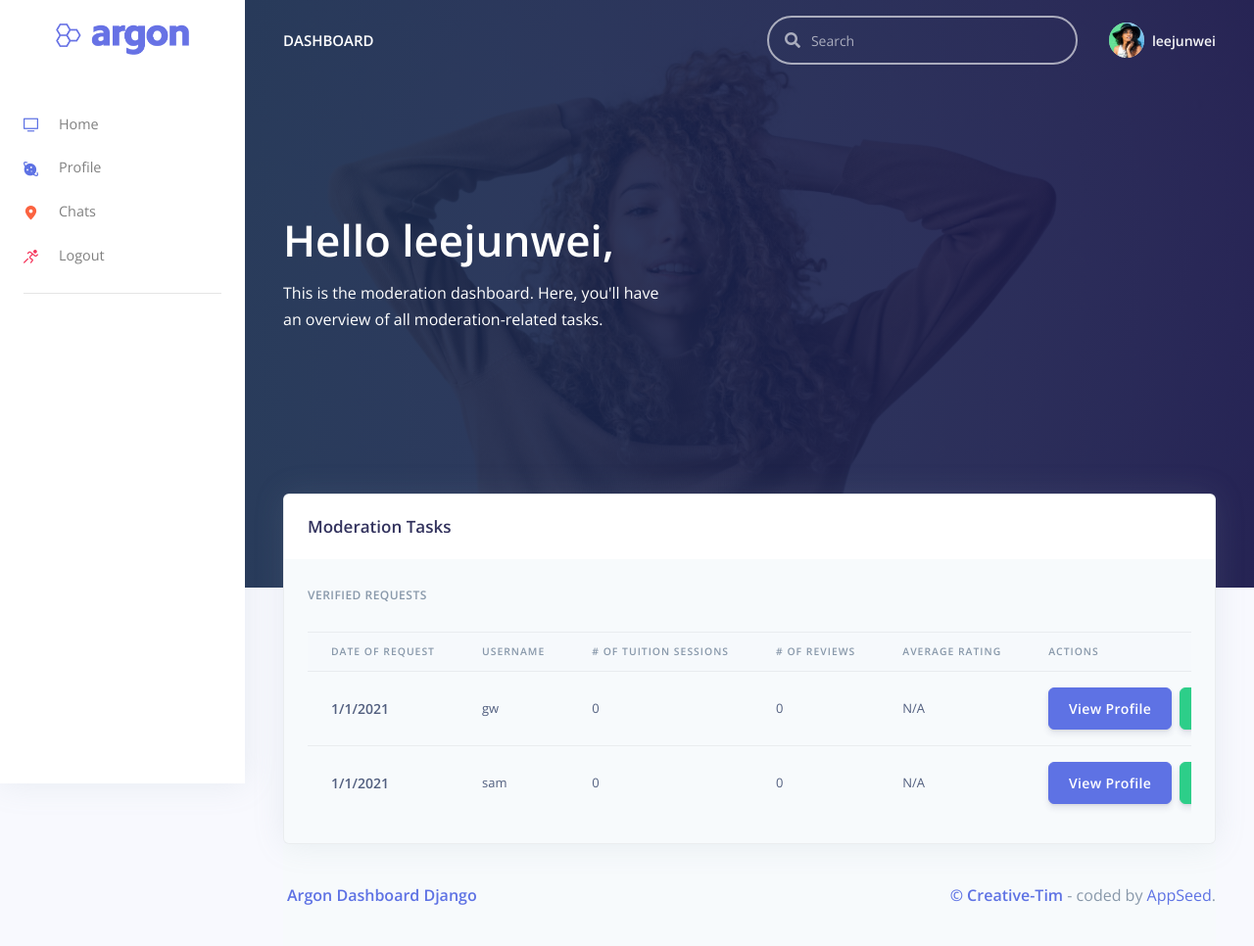
After one commit to leejunweisg/NTUtor, a Django app: page /moderation/ in a window 1280 px wide. The commit adds this page. Shown: the whole page at 98% size. Run offline with Django 3.2, Linux system fonts and the light colour scheme; a user stored in the database is signed in; data comes from the database, SQL or seed files in the repository; both versions use the stored data as it was after the commit; data that the repository does not hold is empty; some libraries are stand-ins or nearby versions.

Commit message:
Added Moderation Page
- Not done with approve/reject operations

```diff
--- /dev/null
+++ b/mainapp/templates/moderation/moderation.html
@@ -0,0 +1,110 @@
+{% extends 'layouts/base.html' %}
+
+{% block title %} Moderation - Home {% endblock title %}
+
+<!-- Specific CSS goes HERE -->
+{% block stylesheets %}{% endblock stylesheets %}
+
+{% block content %}
+
+<!-- Header -->
+<div class="header pb-8 pt-5 pt-lg-8 d-flex align-items-center"
+    style="min-height: 600px; background-image: url(/static/assets/img/theme/profile-cover.jpg); background-size: cover; background-position: center top;">
+    <!-- Mask -->
+    <span class="mask bg-gradient-default opacity-8"></span>
+    <!-- Header container -->
+    <div class="container-fluid d-flex align-items-center">
+        <div class="row">
+            <div class="col-lg-7 col-md-10">
+                <h1 class="display-2 text-white">Hello {{ request.user.username }},</h1>
+                <p class="text-white mt-0 mb-5">This is the moderation dashboard. Here, you'll have an overview of all
+                    moderation-related tasks.</p>
+            </div>
+        </div>
+    </div>
+</div>
+
+<!-- Body -->
+<div class="container-fluid mt--7">
+
+    <!-- Print django flash messages -->
+    {% include "includes/messages.html" %}
+
+    <div class="row">
+        <div class="col-xl-12 order-xl-1">
+            <div class="card bg-secondary shadow">
+                <div class="card-header bg-white border-0">
+                    <div class="row align-items-center">
+                        <div class="col-8">
+                            <h3 class="mb-0">Moderation Tasks</h3>
+                        </div>
+                    </div>
+                </div>
+                <div class="card-body">
+                    <h6 class="heading-small text-muted mb-4">Verified Requests</h6>
+                    <div class="table-responsive">
+                        <table class="table align-items-center table-flush">
+                          <thead class="thead-light">
+                            <tr>
+                              <th scope="col">Date of Request</th>
+                              <th scope="col">Username</th>
+                              <th scope="col"># of Tuition Sessions</th>
+                              <th scope="col"># of Reviews</th>
+                              <th scope="col">Average Rating</th>
+                              <th scope="col">Actions</th>
+                            </tr>
+                          </thead>
+                          <tbody>
+                            <!-- Populate requests table -->
+                            {% if verified_requests|length == 0 %}
+                                <tr><td colspan="7">There are no requests at this time.</td></tr>
+                            {% else %}
+                            {% for person in verified_requests %}
+                            <tr>
+                              <th scope="row">
+                                <div class="media align-items-center">
+                                  <div class="media-body">
+                                    <span class="mb-0 text-sm">1/1/2021</span>
+                                  </div>
+                                </div>
+                              </th>
+                              <!-- Username -->
+                              <td>{{ person.username }}</td>
+                              <!-- No. of tuition sessions completed -->
+                              <td>{{ person.n_sessions }}</td>
+                              <!-- No. of reviews -->
+                              <td>{{ person.n_reviews }}</td>
+                              <!-- Avg Rating -->
+                              <td>{{person.avg_rating}}</td>
+                              <!-- Actions -->
+                              <td>
+                                <div class="d-flex align-items-center">
+                                    <!--TODO: Link profile page appropriately -->
+                                    <a class="btn btn-primary" href="profile/{{person.username}}">View Profile</a>
+                                    <!-- TODO: Create url routes and view that takes in username variable -->
+                                    <a class="btn btn-success" href="{% url 'approve' person.username %}">Approve</a>
+                                    <a class="btn btn-danger" href="#">Reject</a>
+                                </div>
+                              </td>
+                            </tr>
+                            {% endfor %}
+                            {% endif %}
+                          </tbody>
+                        </table>
+                      </div>
+
+                </div>
+            </div>
+        </div>
+    </div>
+
+    {% include "includes/footer.html" %}
+
+</div>
+
+
+
+{% endblock content %}
+
+<!-- Specific JS goes HERE -->
+{% block javascripts %}{% endblock javascripts %}
--- a/mainapp/templates/page-403.html
+++ b/mainapp/templates/page-403.html
@@ -19,7 +19,7 @@
               </div>
 
               <div class="text-center mb-4">
-                Access denied - Contact support or <a href="{% url 'login' %}"><small>AUTHENTICATE</small></a>.
+                <span class='text-danger'>Access denied!</span><br>You are not authorized to access this page!
               </div>
 
             </div>
@@ -27,9 +27,6 @@
           <div class="row mt-3">
             <div class="col-6">
               <a href="{% url 'login' %}" class="text-light"><small>LOGIN</small></a>
-            </div>
-            <div class="col-6 text-right">
-              <a href="https://appseed.us/support" class="text-light"><small>Get Support</small></a>
             </div>
           </div>
         </div>
--- a/mainapp/urls.py
+++ b/mainapp/urls.py
@@ -1,7 +1,11 @@
+from django.db import models
 from django.urls import path
 from . import views
 
 urlpatterns = [
     path('', views.home, name='home'),
+    path('moderation/', views.moderation, name='moderation-home'),
+    path('moderation/approve/<str:username>', views.moderation_approve, name='approve'),
+    path('403/', views.error403, name='error-403'),
     path('refreshmodules1236172', views.refresh_modules, name='refresh-modules'), # do not go to this URL unnecessarily
 ]
--- a/mainapp/views.py
+++ b/mainapp/views.py
@@ -1,8 +1,11 @@
-from django.shortcuts import render
+from django.shortcuts import redirect, render
 from django.http import HttpResponse
 from django.contrib import messages
 from django.contrib.auth.decorators import login_required, user_passes_test
 from listings.utility import fetch_modules, populate_modules
+
+# moderation
+from moderation import views as moderation_views
 
 # Create your views here.
 
@@ -17,6 +20,26 @@ def home(request):
     # defines the template to render and the context to pass into the template
     return render(request, 'index.html', context)
 
+# moderation home page
+@user_passes_test(lambda user: user.groups.filter(name = "Moderators").exists(), login_url='error-403')
+def moderation(request):
+    context = {}
+    context['verified_requests'] = moderation_views.get_verified_requests()
+    return render(request, 'moderation/moderation.html', context)
+
+
+def moderation_approve(request, username=None):
+    context = {}
+    context['result'] = moderation_views.approve(username)
+    messages.success(request, str(context['result']))
+    return redirect('moderation-home')
+
+# error 403 page, displayed when unauthorized user tries to access moderation pages
+def error403(request):
+    return render(request, 'tables.html')
+
+    # return render(request, 'page-403.html')
+
 # refresh modules when view is called
 @user_passes_test(lambda user: user.is_superuser)
 def refresh_modules(request):
--- a/moderation/views.py
+++ b/moderation/views.py
@@ -1 +1,47 @@
 from django.shortcuts import render
+from django.db.models import Avg
+
+from users.models import Profile
+from listings.models import TuitionSession
+from reviews.models import Review
+
+def get_verified_requests():
+    results = []
+
+    # retrieve profiles with verified==-1 and loop
+    for p in Profile.objects.filter(verified="-1"):
+        temp = {}
+
+        # get username
+        temp['username'] = p.user.username
+
+        # number of tuition sessions given
+        temp['n_sessions'] = TuitionSession.objects.filter(tutor=p, completed=True).count()
+
+        # number of reviews received
+        temp['n_reviews'] = Review.objects.filter(reviewee=p).count()
+
+        # avg rating
+        avg_rating = Review.objects.filter(reviewee=p).aggregate(Avg('rating'))['rating__avg']
+        temp['avg_rating'] = avg_rating if avg_rating is not None else 'N/A'
+
+        results.append(temp)
+
+    return results
+
+def approve(username):
+    # returns true if modified
+    # return false if not modified
+
+    # find the user
+    profile = Profile.objects.get(user__username=username)
+    if profile:
+        print("user found:" + profile.user.username)
+        profile['verified'] = 1
+        profile.save()
+        print("saved!")
+        return True
+    #TODO: profile mmatching query does not exist
+    else:
+        print("user not found...")
+        return False
```
Also changed, not shown: db.sqlite3.
